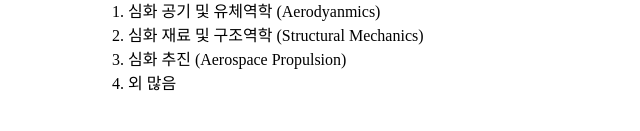
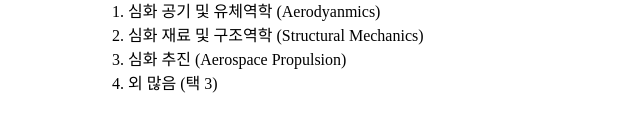
Before and after one commit to ParkJ82/Engineering-Essentials, a plain HTML site: page preview.html in a window 1280 px wide. Shown: the part 503-634 px from the top of the page, 0-640 px from the left. Drawn offline with Linux system fonts and the light colour scheme.

Commit message:
Update preview.html

```diff
--- a/preview.html
+++ b/preview.html
@@ -31,7 +31,7 @@
         <li>심화 공기 및 유체역학 (Aerodyanmics)</li>
         <li>심화 재료 및 구조역학 (Structural Mechanics)</li>
         <li>심화 추진 (Aerospace Propulsion)</li>
-        <li>외 많음</li>
+        <li>외 많음 (택 3)</li>
       </ol>
 
 </body>
```
